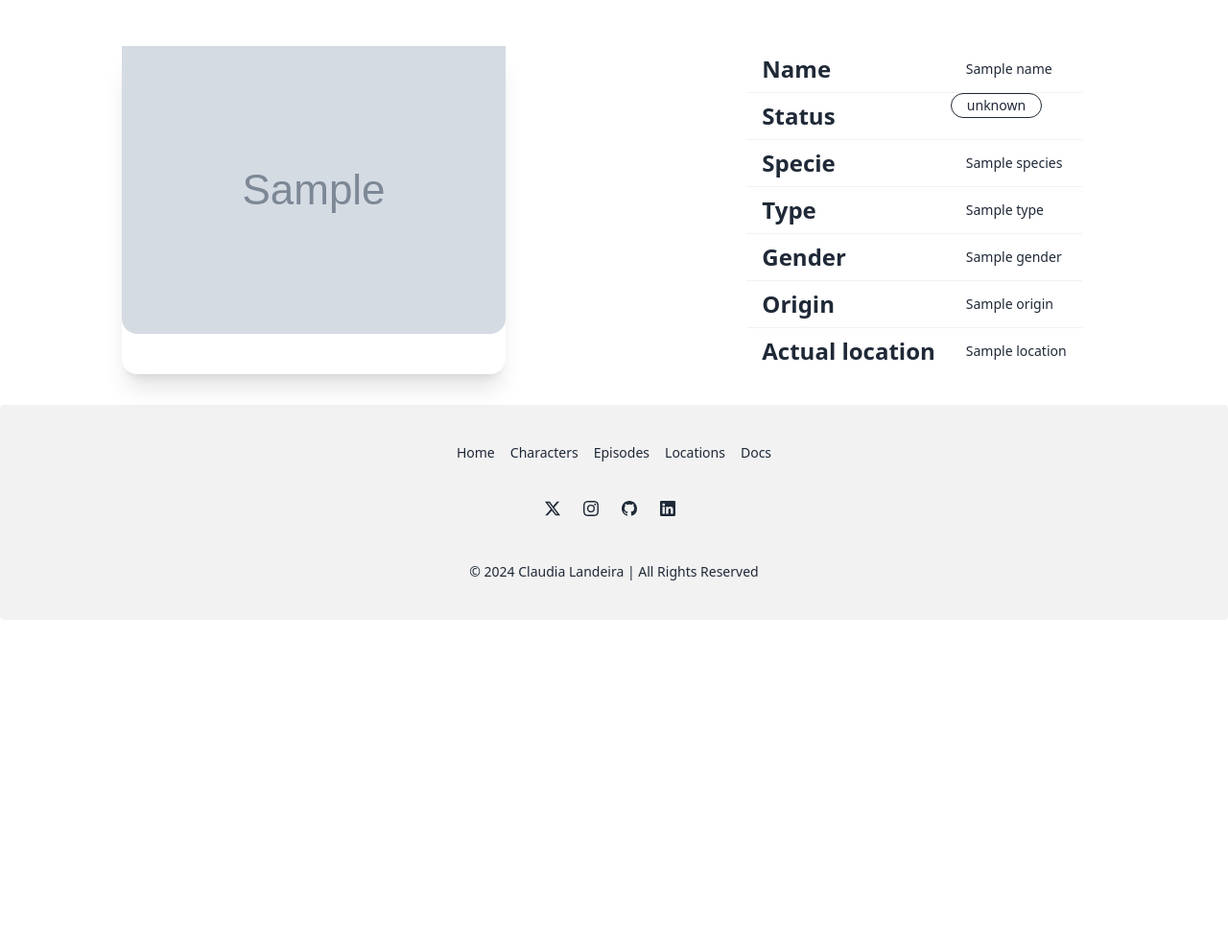
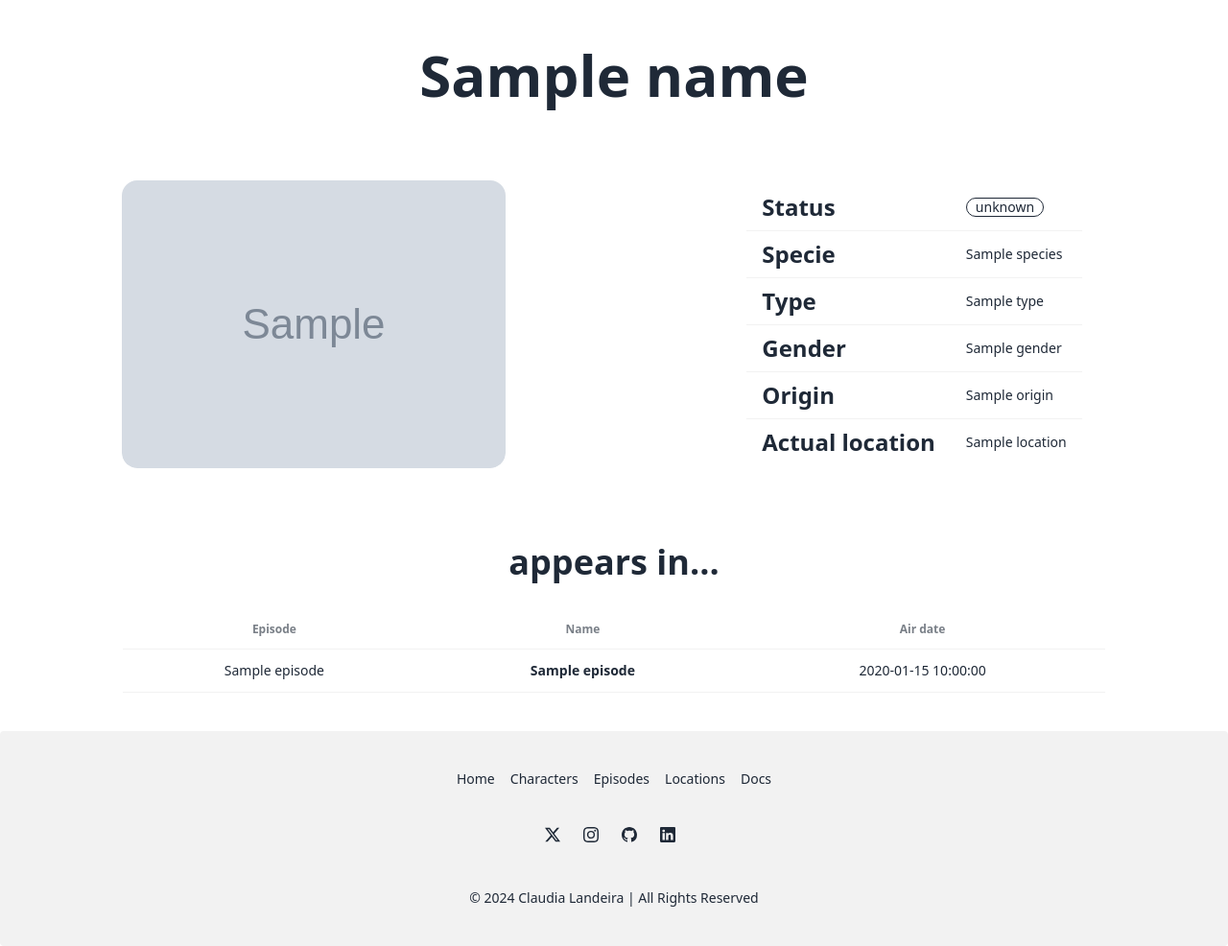
Before and after one commit to claudialandeirav/Rickopedia, a Python web app: template web/templates/character.html in a window 1280 px wide. Shown: the part 80-1066 px from the top of the page at 96% size. Before the commit the page ends 726 px from the top, so only its background shows below. Run offline with Jinja, Linux system fonts and the light colour scheme; the template is opened without the code that fills it: most values are stand-ins (such as "Sample title", 1, 10 or a date in 2020); grey boxes marked "Sample" are stand-in pictures; some libraries are stand-ins or nearby versions.

Commit message:
F0008 - B0005 Personaje

```diff
--- a/web/backend/Character.py
+++ b/web/backend/Character.py
@@ -230,4 +230,4 @@ class Character:
         for i in urls:
             episodeId = re.search(r'/(\d+)$', i).group(1)
             episodeIds.append(episodeId)
-        return episodeIds
+        return list(map(int, episodeIds))
--- a/web/templates/character.html
+++ b/web/templates/character.html
@@ -6,31 +6,32 @@
 <body>
     {% include 'global/menu.html' %}
 
+    <div class="rounded-box flex grow flex-col px-6 pb-8 pt-12 text-center">
+        <div class="font-title text-6xl font-black leading-none">{{ name }}</div>
         <div class="h-1/6"></div>
+    </div>
 
-    <div class="rounded-box flex grow flex-col px-6 pb-8 pt-12">
+    <div class="flex grow flex-col px-6 pb-8 pt-12">
         <div class="grid grid-cols-2 gap-5 justify-items-center">
-            <div class="card col bg-base-100 shadow-xl">
-                <figure><img src="{{ image }}" alt="{{ name }}" /></figure>
+            <div class="card max-width="300px" max-height="300px" col bg-base-100 shadow-xl">
+                <figure><img class="rounded-box" src="{{ image }}" alt="{{ name }}" /></figure>
             </div>
             <div class="overflow-x-auto col flex justify-center items-center">
                 <table class="table">
                     <tbody>
                         <tr class="text-left">
-                            <th class="font-title text-2xl font-black leading-none">Name</th>
-                            <td class="text-1xl mx-auto font-sans font-light">{{ name }}</td>
-                        </tr>
-                        <tr class="text-left">
                             <th class="font-title text-2xl font-black leading-none">Status</th>
+                            <td class="text-1xl mx-auto font-sans font-light">
                                 {% if status == 'Alive' %}
-                            <td class="text-1xl mx-auto badge badge-success badge-outline font-sans font-light">{{ status }}</td>
+                                <div class="badge badge-success badge-outline">{{ status }}</div>
                                 {% endif %}
                                 {% if status == 'Dead' %}
-                            <td class="text-1xl mx-auto badge badge-error badge-outline font-sans font-light">{{ status }}</td>
+                                <div class="badge badge-error badge-outline">{{ status }}</div>
                                 {% endif %}
                                 {% if status == 'unknown' %}
-                            <td class="text-1xl mx-auto badge badge-outline font-sans font-light">{{ status }}</td>
+                                <div class="badge badge-outline">{{ status }}</div>
                                 {% endif %}
+                            </td>
                         </tr>
                         <tr class="text-left">
                             <th class="font-title text-2xl font-black leading-none">Specie</th>
@@ -62,6 +63,34 @@
 
     <div class="h-1/6"></div>
 
+    <div class="rounded-box flex grow flex-col px-6 pb-8 pt-12 text-center">
+        <div class="font-title text-4xl font-black leading-none">appears in...</div>
+        <div class="h-1/6"></div>
+    </div>
+    <div class="h-1/6"></div>
+
+    <div class="overflow-x-auto flex justify-center items-center pb-10">
+        <table class="table w-4/5">
+            <thead>
+                <tr class="text-center">
+                    <th>Episode</th>
+                    <th>Name</th>
+                    <th>Air date</th>
+                </tr>
+            </thead>
+            <tbody>
+                {% for episode in episodes %}
+                <tr class="text-center hover:bg-gray-100 cursor-pointer" onclick="window.location.href='{{ url_for( 'episode' , id=episode['id'] ) }}';">
+                    <td> {{ episode['episode'] }} </td>
+                    <td> <div class="font-bold text-center">{{ episode['name'] }}</div> </td>
+                    <td> {{ episode['air_date'] }} </td>
+                </tr>
+                {% endfor %}
+            </tbody>
+        </table>
+    </div>
+
+    <div class="h-1/6"></div>
 
     {% include 'global/footer.html' %}
 </body>
```
Also changed, not shown: web/__init__.py (+10 -1 lines), web/backend/Episode.py (+12 -0 lines). Lines whose indentation alone changed are shown as unchanged.
